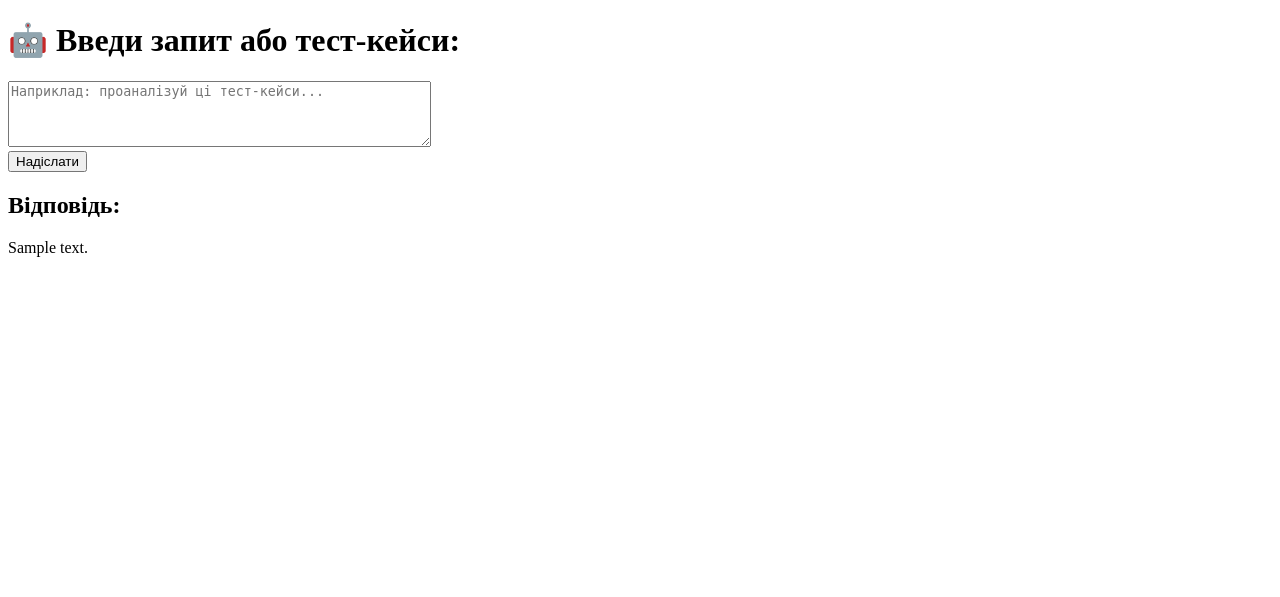
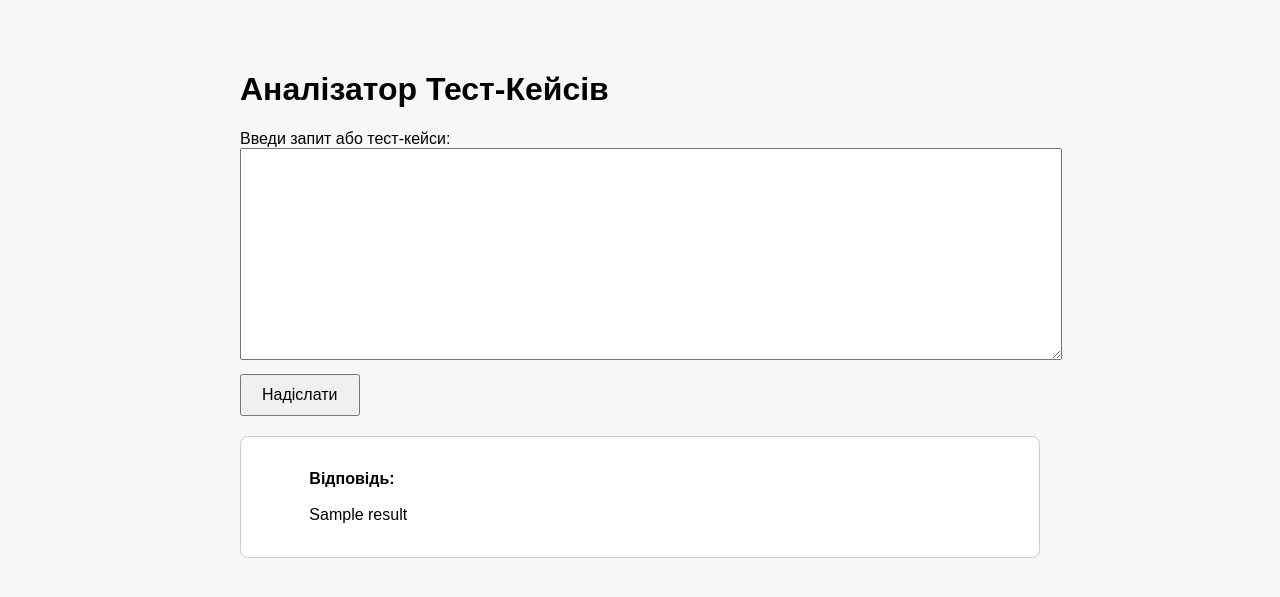
Before and after one commit to TravieCooper/AI-Testcase-Optimizer, a Flask app: template Templates/index.html in a window 1280 px wide. Shown: the top 597 px of the page. Run offline with Flask 3, Linux system fonts and the light colour scheme; the template is opened without the code that fills it: most values are stand-ins (such as "Sample title", 1, 10 or a date in 2020).

Commit message:
Update index.html

```diff
--- a/Templates/index.html
+++ b/Templates/index.html
@@ -2,20 +2,61 @@
 <html lang="uk">
 <head>
     <meta charset="UTF-8">
-    <meta name="viewport" content="width=device-width, initial-scale=1.0">
-    <title>AI Тестувальник</title>
+    <title>Аналізатор Тест-Кейсів</title>
+    <style>
+        body {
+            font-family: Arial, sans-serif;
+            max-width: 800px;
+            margin: 30px auto;
+            background: #f7f7f7;
+            padding: 20px;
+            border-radius: 12px;
+        }
+        textarea {
+            width: 100%;
+            padding: 10px;
+            font-size: 16px;
+        }
+        button {
+            padding: 10px 20px;
+            font-size: 16px;
+            margin-top: 10px;
+        }
+        .output {
+            margin-top: 20px;
+            white-space: pre-wrap;
+            background: #fff;
+            padding: 15px;
+            border-radius: 8px;
+            border: 1px solid #ccc;
+        }
+    </style>
 </head>
 <body>
-    <h1>🤖 Введи запит або тест-кейси:</h1>
+    <h1>Аналізатор Тест-Кейсів</h1>
 
-    <form method="POST">
-        <textarea name="user_input" rows="4" cols="50" placeholder="Наприклад: проаналізуй ці тест-кейси..."></textarea><br>
+    <form method="POST" onsubmit="return validateInput()">
+        <label for="prompt">Введи запит або тест-кейси:</label><br>
+        <textarea name="prompt" id="prompt" rows="10" required></textarea><br>
         <button type="submit">Надіслати</button>
     </form>
 
-    {% if answer %}
-        <h2>Відповідь:</h2>
-        <p>{{ answer }}</p>
+    {% if result %}
+        <div class="output">
+            <strong>Відповідь:</strong><br>
+            {{ result }}
+        </div>
     {% endif %}
+
+    <script>
+        function validateInput() {
+            const text = document.getElementById('prompt').value.trim();
+            if (text.length < 10) {
+                alert("Будь ласка, введіть запит або тест-кейси довжиною не менше 10 символів.");
+                return false;
+            }
+            return true;
+        }
+    </script>
 </body>
 </html>
```
